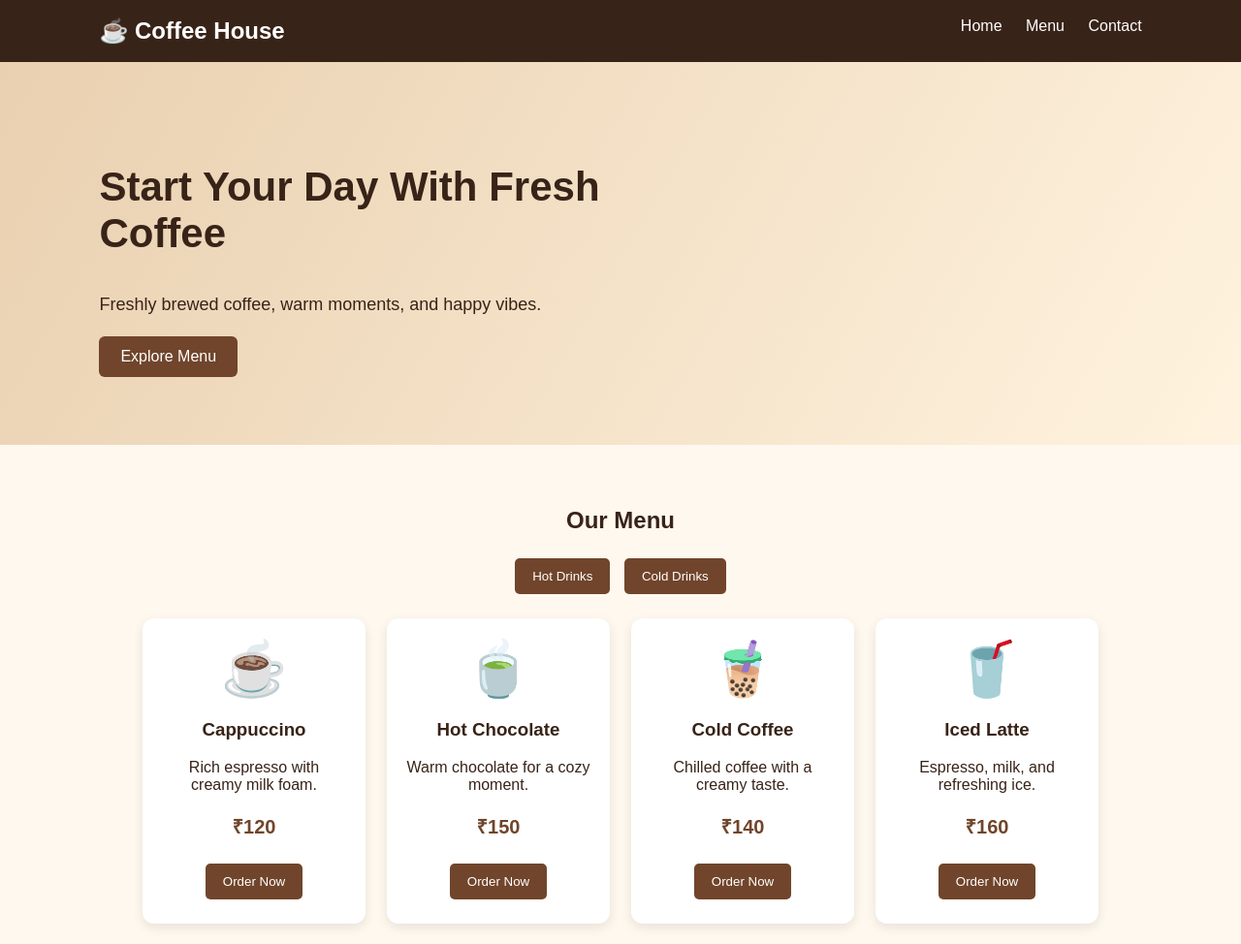
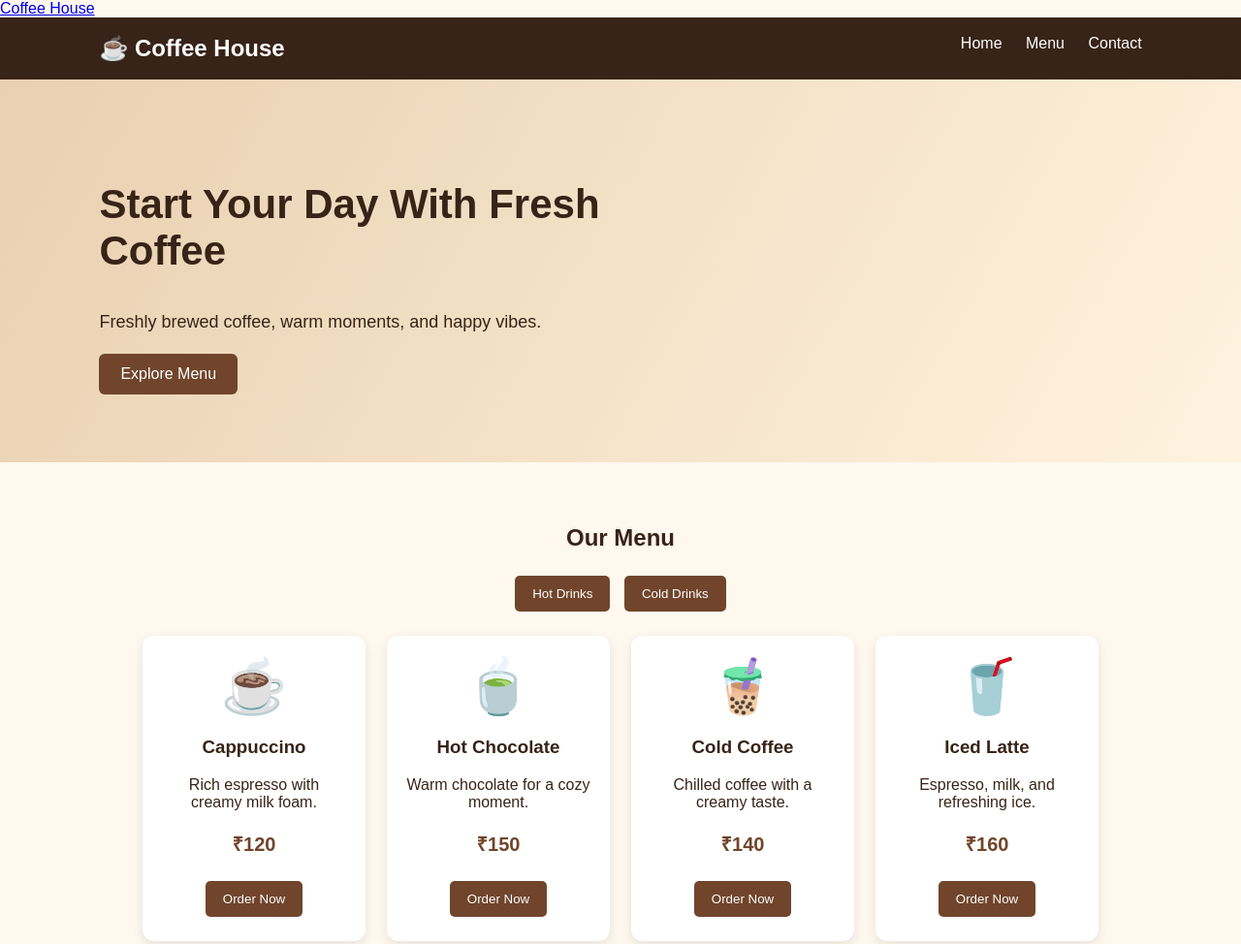
Before and after one commit to VikasMewara833/-Coffee-Shop-Landing-Page, a plain HTML site: page index.html in a window 1280 px wide. Shown: the top 974 px of the page at 97% size. Drawn offline with Linux system fonts and the light colour scheme.

Commit message:
Add coffee shop logo link
Add logo link to the header in index.html

```diff
--- a/index.html
+++ b/index.html
@@ -6,6 +6,7 @@
     <title>Coffee House</title>
     <link rel="stylesheet" href="style.css">
 </head>
+    <a href="#home" class="logo">Coffee House</a>
 <body>
 
     <header>
```
